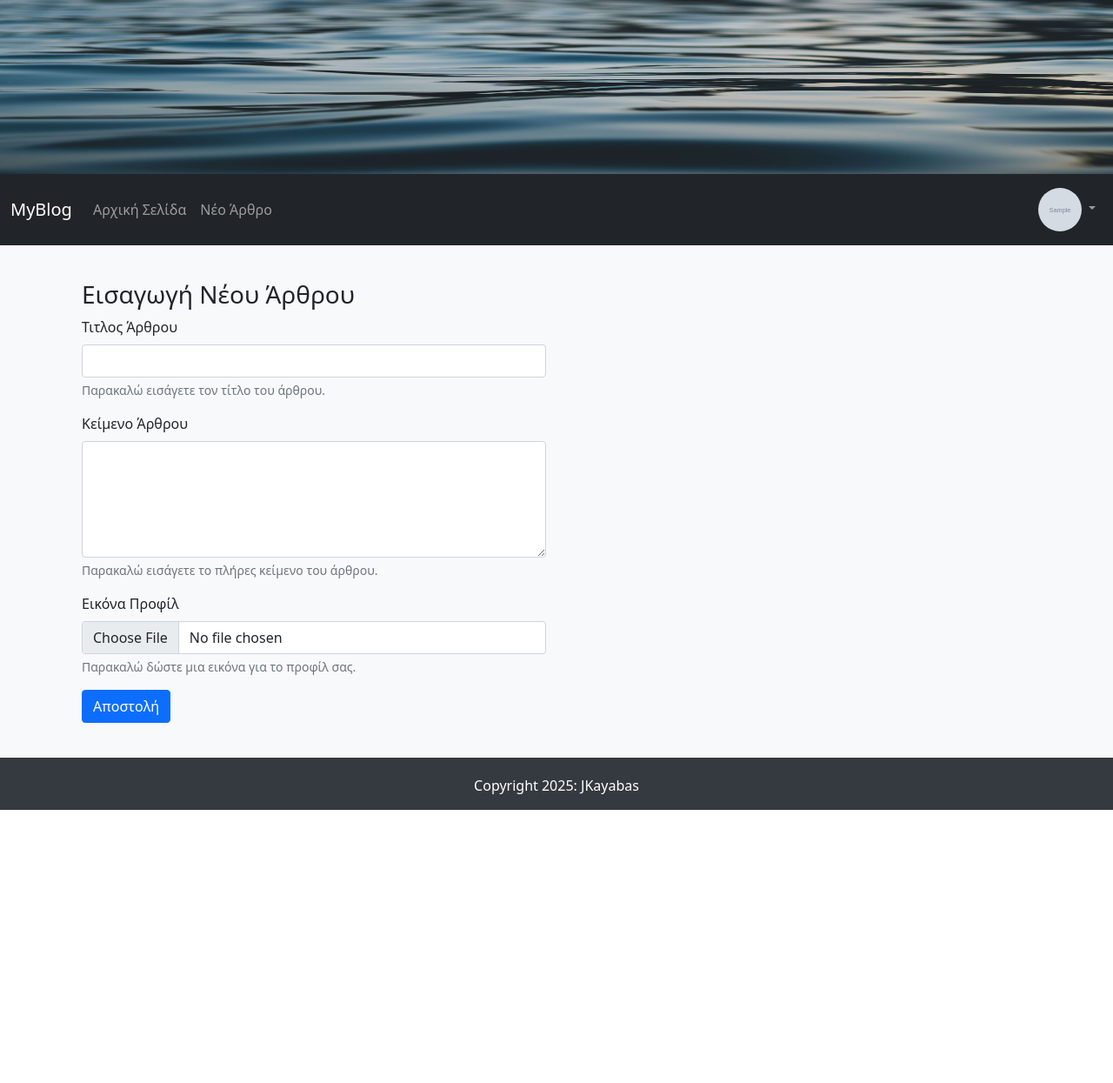
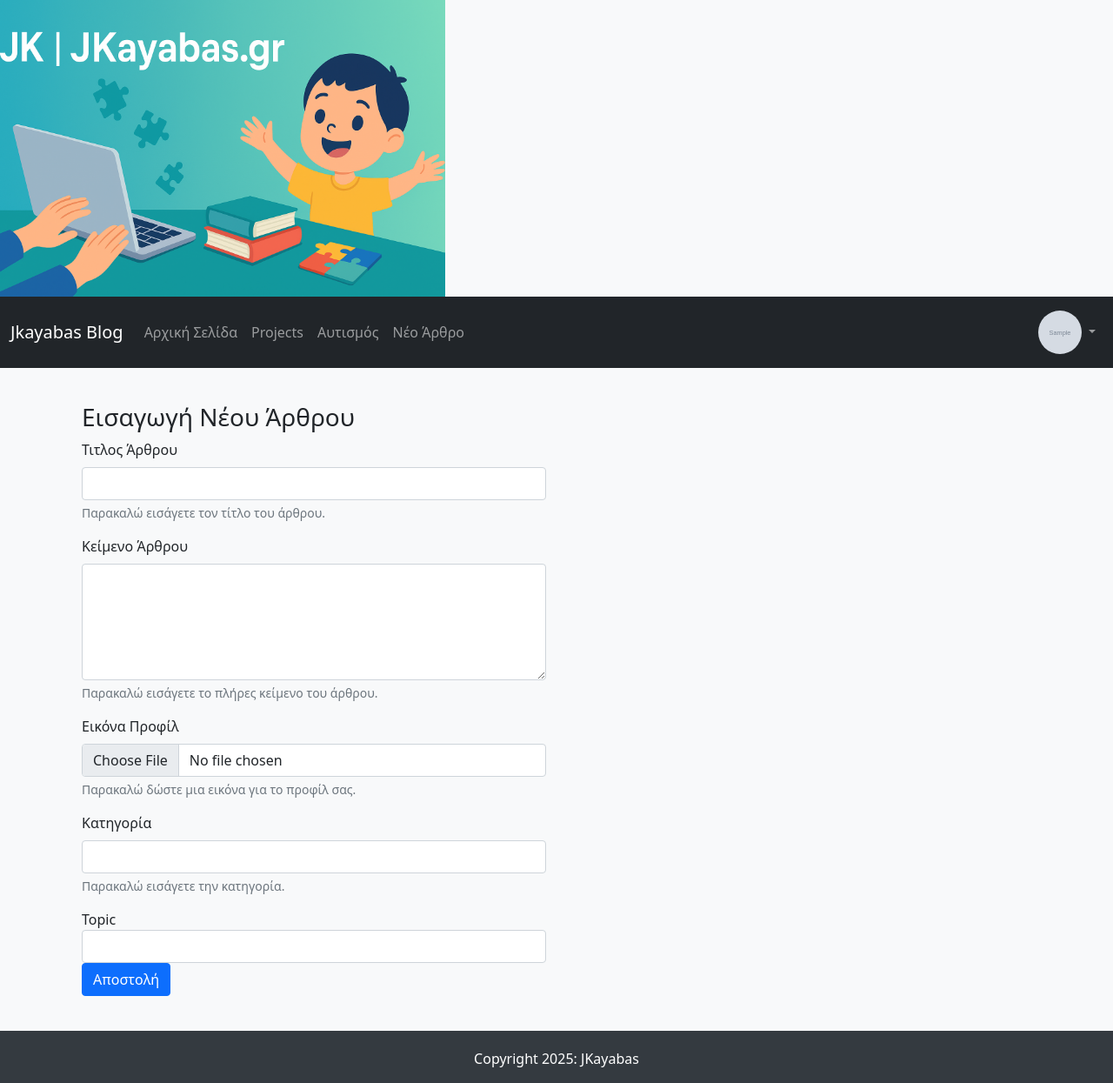
Before and after one commit to jkagiavas/FlaskBlogApp, a Flask app: page /new_article/ in a window 1280 px wide. Shown: the whole page at 87% size. Before the commit the page ends 931 px from the top, so only its background shows below. Run offline with Flask 2, Linux system fonts and the light colour scheme; a user stored in the database is signed in; tables that the repository leaves empty hold one stand-in row (values such as "Sample post"); grey boxes marked "Sample" are stand-in pictures; lists and menus that the app fills with data are empty; some libraries are stand-ins or nearby versions.

Commit message:
add comments topic category

```diff
--- a/src/FlaskBlogApp/forms.py
+++ b/src/FlaskBlogApp/forms.py
@@ -2,9 +2,9 @@ from typing import Optional
 
 from flask_wtf import FlaskForm
 from flask_wtf.file import FileField, FileAllowed
-from wtforms import StringField, SubmitField, TextAreaField, BooleanField
+from wtforms import StringField, SubmitField, TextAreaField, BooleanField, SelectField
 from wtforms.validators import DataRequired, Email, Length, EqualTo, ValidationError, Optional
-from .models import User
+from .models import User, Category, Topic
 from flask_login import current_user
 
 
@@ -69,8 +69,14 @@ class NewArticleForm(FlaskForm):
                                                            FileAllowed(['jpg', 'jpeg', 'png'],
                                                                        'Επιτρέπονται μονο αρχεία τύπου jpg, jpeg και png'),
                                                            maxImageSize(max_size=2)])
+    category = SelectField('Κατηγορία', coerce=int)
 
-    submit = SubmitField("Αποστολή")
+    # Αυτό για τα Topics, μόνο αν είναι Autism
+    topic = SelectField('Topic', coerce=int, choices=[], validate_choice=False)
+
+    submit = SubmitField('Αποστολή')
+
+
 
 
 class AccountUpdateForm(FlaskForm):
@@ -99,3 +105,13 @@ class AccountUpdateForm(FlaskForm):
             user = User.query.filter_by(email=email.data).first()
             if user:
                 raise ValidationError('Αυτό το email υπάρχει ήδη')
+
+class CommentForm(FlaskForm):
+    content = TextAreaField(
+        'Σχόλιο',
+        validators=[
+            DataRequired(message="Το σχόλιο δεν μπορεί να είναι κενό."),
+            Length(min=2, max=500, message="Το σχόλιο πρέπει να έχει 2 έως 500 χαρακτήρες.")
+        ]
+    )
+    submit = SubmitField('Προσθήκη Σχολίου')
--- a/src/FlaskBlogApp/routes.py
+++ b/src/FlaskBlogApp/routes.py
@@ -1,13 +1,14 @@
 from os import abort
+from unicodedata import category
 
 from flask import (render_template,
                    redirect,
                    url_for,
                    request,
                    flash)
-from .forms import SignupForm, LoginForm, NewArticleForm, AccountUpdateForm
+from .forms import SignupForm, LoginForm, NewArticleForm, AccountUpdateForm, CommentForm
 from . import app, db, bcrypt
-from .models import User, Article
+from .models import User, Article, Category, Topic, Comment
 from flask_login import login_user, current_user, logout_user, login_required
 import secrets, os
 from PIL import Image
@@ -111,11 +112,26 @@ def logout():
 @app.route("/new_article/", methods=["GET", "POST"])
 @login_required
 def new_article():
+
     form = NewArticleForm()
+
+    # Categories για χρήστη
+    if current_user.username == "jkayabas_dev":
+        form.category.choices = [(c.id, c.name) for c in Category.query.all()]
+    else:
+        autism = Category.query.filter_by(name="Autism").first()
+        form.category.choices = [(autism.id, 'Αυτισμός')] if autism else []
+
+    # Topics αν η κατηγορία είναι Autism
+    autism = Category.query.filter_by(name="Autism").first()
+    if autism:
+        form.topic.choices = [(t.id, t.name) for t in Topic.query.filter_by(category_id=autism.id).all()]
 
     if request.method == 'POST' and form.validate_on_submit():
         article_title = form.article_title.data
         article_body = form.article_body.data
+        category_id = form.category.data
+        topic_id = form.topic.data if category_id == autism.id and form.topic.data else None
 
         # image_save(image, where, size)
         if form.article_image.data:
@@ -126,25 +142,54 @@ def new_article():
             article = Article(article_title=article_title,
                               article_body=article_body,
                               author=current_user,
-                              article_image=image_file)
+                              article_image=image_file,
+                              category_id=category_id,
+                              topic_id=topic_id
+                              )
+
         else:
-            article = Article(article_title=article_title, article_body=article_body, author=current_user)
+            article = Article(
+                article_title=article_title,
+                article_body=article_body,
+                author=current_user,
+                category_id=category_id,
+                topic_id=topic_id
+            )
 
 
         db.session.add(article)
         db.session.commit()
 
-        flash(f"Το άρθρο με τίτλο {article.article_title} δημιουργήθηκε με επιτυχία")
+        flash(f"Το άρθρο με τίτλο «{article.article_title}» δημιουργήθηκε με επιτυχία", "success")
         return redirect(url_for("root"))
+
+
 
     return render_template("new_article.html", form=form, page_title="Εισαγωγή Νέου Άρθρου")
 
 
-@app.route("/full_article/<int:article_id>", methods=["GET"])
+@app.route("/full_article/<int:article_id>", methods=["GET", "POST"])
 def full_article(article_id):
     article = Article.query.get_or_404(article_id)
 
-    return render_template("full_article.html", article=article)
+    form = CommentForm()
+
+    if form.validate_on_submit():
+        if not current_user.is_authenticated:
+            flash("Πρέπει να συνδεθείτε για να σχολιάσετε.", "danger")
+            return redirect(url_for("login"))
+        comment = Comment(
+            content=form.content.data,
+            author=current_user,
+            article=article
+        )
+        db.session.add(comment)
+        db.session.commit()
+        flash("Το σχόλιό σας προστέθηκε!", "success")
+        return redirect(url_for("full_article", article_id=article.id))
+
+    comments = Comment.query.filter_by(article_id=article.id).order_by(Comment.date_posted.asc()).all()
+    return render_template("full_article.html", article=article, comments=comments, form=form)
 
 
 @app.route("/delete_article/<int:article_id>", methods=["GET", "POST"])
@@ -215,3 +260,34 @@ def edit_article(article_id):
 
         return redirect(url_for('root'))
     return render_template("new_article.html", form=form, page_title="Επεξεργασία Άρθρου")
+
+@app.route('/autism')
+def autism():
+    category = Category.query.filter_by(name='Autism').first_or_404()
+    topics = Topic.query.filter_by(category_id=category.id).all()
+    articles = Article.query.filter_by(category_id=category.id).order_by(Article.date_created.desc()).all()
+    return render_template('autism.html', category=category, topics=topics, articles=articles)
+
+@app.route('/autism/topic/<string:topic_name>')
+def topic_articles(topic_name):
+    topic = Topic.query.filter_by(name=topic_name).first_or_404()
+    articles = Article.query.filter_by(topic_id=topic.id).order_by(Article.date_created.desc()).all()
+    return render_template('topic_articles.html', topic=topic, articles=articles)
+
+@app.route('/autism/topic_redirect')
+def topic_articles_redirect():
+    topic_name = request.args.get('topic_name')
+    if topic_name:
+        return redirect(url_for('topic_articles', topic_name=topic_name))
+    return redirect(url_for('autism'))
+
+@app.route('/projects')
+def projects():
+    category = Category.query.filter_by(name='Projects').first_or_404()
+    user = User.query.filter_by(username='jkayabas_dev').first()
+    if not user:
+        flash("Ο χρήστης jkayabas_dev δεν βρέθηκε.", "warning")
+        return redirect(url_for('home'))
+
+    articles = Article.query.filter_by(category_id=category.id, user_id=user.id).order_by(Article.date_created.desc()).all()
+    return render_template('projects.html', articles=articles)
--- a/src/FlaskBlogApp/templates/base.html
+++ b/src/FlaskBlogApp/templates/base.html
@@ -18,7 +18,7 @@
 </head>
 <body>
 
-    <img src="{{ url_for('static', filename='images/jumbotron.jpg') }}" width="100%" height="200px" class="img-responsive">
+    <img src="{{ url_for('static', filename='images/jkayabas.png') }}" width="40%" height="40%" class="img-responsive">
 
     {% include "navbar.html" %}
 <main role="main" class="container">
--- a/src/FlaskBlogApp/templates/navbar.html
+++ b/src/FlaskBlogApp/templates/navbar.html
@@ -1,6 +1,6 @@
 <nav class="navbar navbar-expand-lg navbar-dark bg-dark">
   <div class="container-fluid">
-    <a class="navbar-brand" href="/">MyBlog</a>
+    <a class="navbar-brand" href="/">Jkayabas Blog</a>
     <button class="navbar-toggler" type="button" data-bs-toggle="collapse" data-bs-target="#navbarNav" aria-controls="navbarNav" aria-expanded="false" aria-label="Toggle navigation">
       <span class="navbar-toggler-icon"></span>
     </button>
@@ -9,6 +9,14 @@
         <li class="nav-item">
           <a class="nav-link" aria-current="page" href="/">Αρχική Σελίδα</a>
         </li>
+
+        <li class="nav-item">
+          <a class="nav-link" href="{{ url_for('projects') }}">Projects</a>
+        </li>
+        <li class="nav-item">
+          <a class="nav-link" href="{{ url_for('autism') }}">Αυτισμός</a>
+        </li>
+
         <li class="nav-item">
           <a class="nav-link" href="/new_article/">Νέο Άρθρο</a>
         </li>
--- a/src/FlaskBlogApp/templates/new_article.html
+++ b/src/FlaskBlogApp/templates/new_article.html
@@ -60,6 +60,22 @@
                     {% endif %}
                 </div>
 
+          <div class="mb-3">
+            {{ form.category.label(class="form-label") }}
+            {{ form.category(class="form-control") }}
+            <div id="categoryHelp" class="form-text">Παρακαλώ εισάγετε την κατηγορία.</div>
+            {% if form.category.errors %}
+              <ul class=errors>
+              {% for error in form.category.errors %}
+                <li class="alert text-danger">{{ error }}</li>
+              {% endfor %}
+              </ul>
+            {% endif %}
+          </div>
+
+            {% if form.category.data == autism_id or current_user.username != 'jkayabas_dev' %}
+                {{ form.topic.label }} {{ form.topic(class="form-control") }}
+            {% endif %}
 
           <div class="mb-3">
               {{ form.submit(class="btn btn-primary") }}
```
Also changed, not shown: src/FlaskBlogApp/models.py (+4 -3 lines), src/FlaskBlogApp/templates/autism.html (added, +38 -0 lines), src/FlaskBlogApp/templates/full_article.html (+23 -0 lines), src/FlaskBlogApp/templates/projects.html (added, +21 -0 lines), src/FlaskBlogApp/templates/topic_articles.html (added, +21 -0 lines), src/FlaskBlogApp/static/images/articles_images/e336b05d57464d6b796677be.png (added), src/FlaskBlogApp/static/images/jkayabas.png (added).
